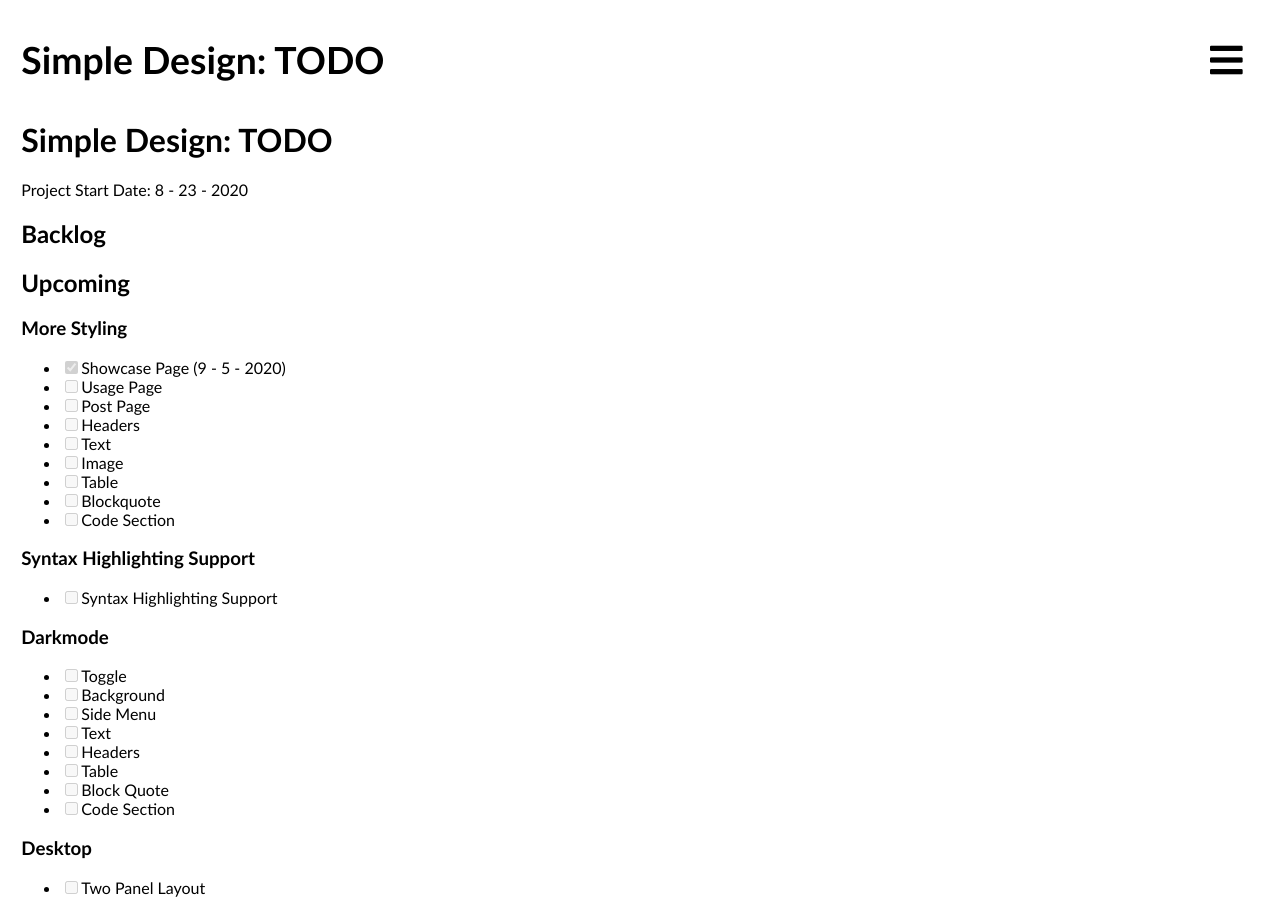
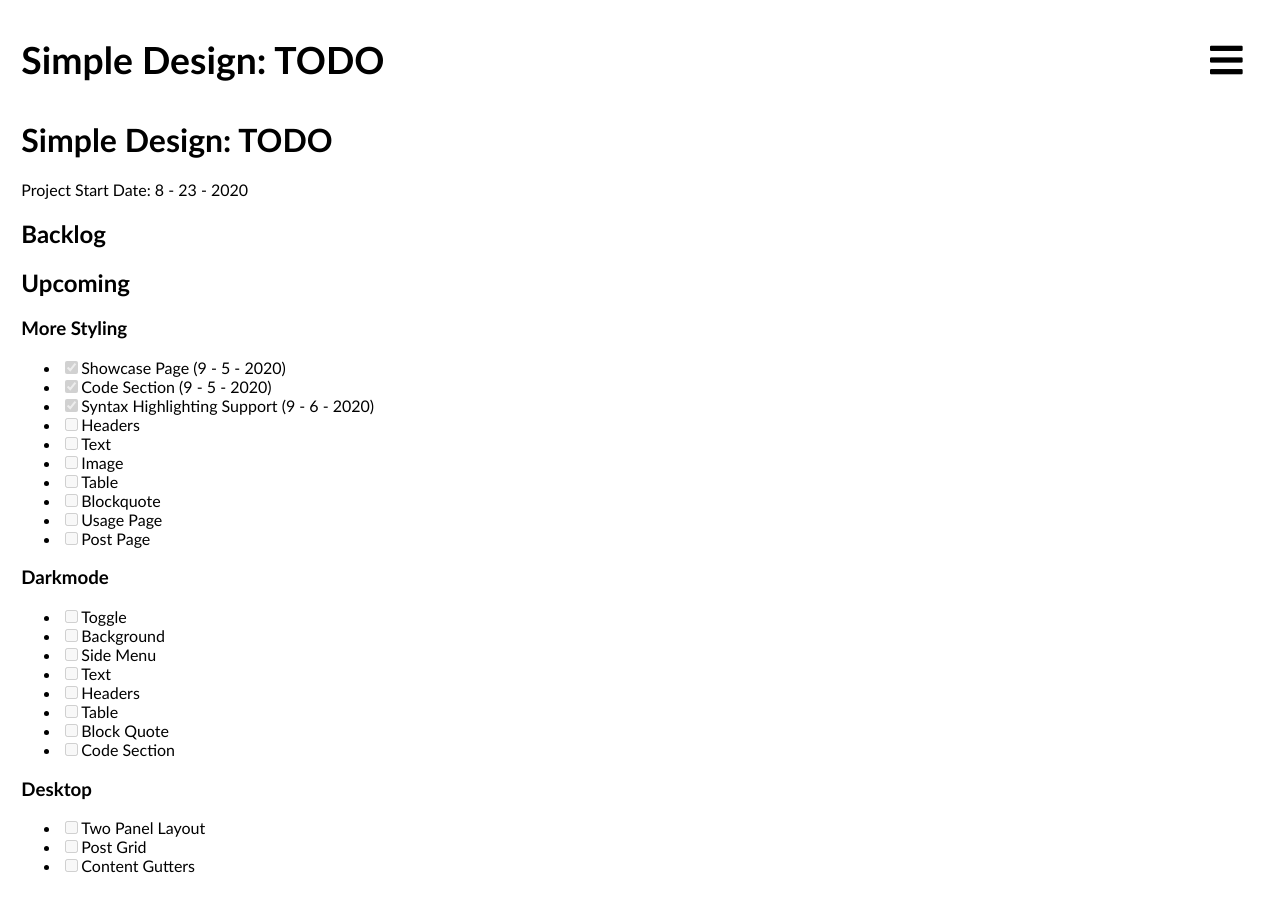
Before and after one commit to andydevs/jekyll-theme-peaceful-gates, a Jekyll site: the page built from TODO.md, in a window 1280 px wide and 900 px high. Built offline with Jekyll 4.4.1, drawn with Linux system fonts in a browser that asks for light colours; our own code applies the rules of GitHub Pages for plain Markdown files.

Commit message:
Updated TODO.md

```diff
--- a/TODO.md
+++ b/TODO.md
@@ -11,18 +11,15 @@
 ### More Styling
 
 - [x] Showcase Page (9 - 5 - 2020)
-- [ ] Usage Page
-- [ ] Post Page
+- [x] Code Section (9 - 5 - 2020)
+- [x] Syntax Highlighting Support (9 - 6 - 2020)
 - [ ] Headers
 - [ ] Text
 - [ ] Image
 - [ ] Table
 - [ ] Blockquote
-- [ ] Code Section
-
-### Syntax Highlighting Support
-
-- [ ] Syntax Highlighting Support
+- [ ] Usage Page
+- [ ] Post Page
 
 ### Darkmode
 
```
